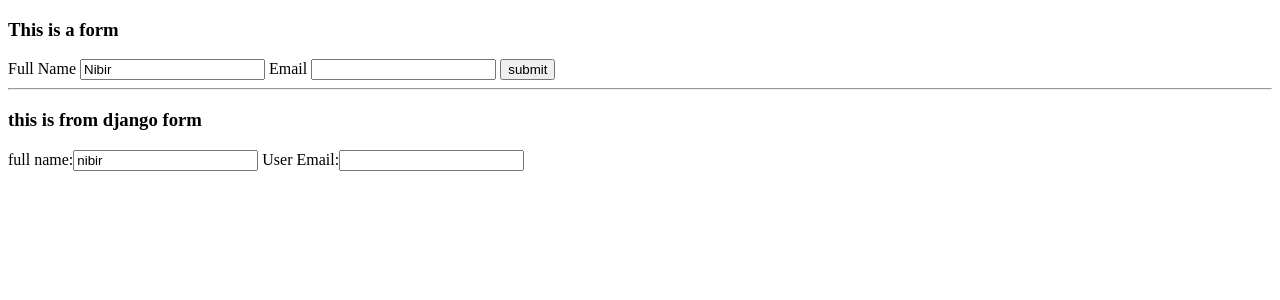
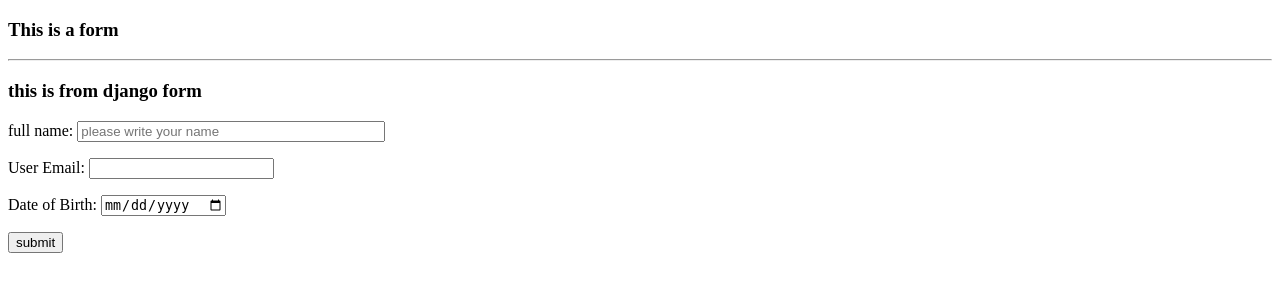
Before and after one commit to mz-nibir/Django-practise, a Django app: page /form/ in a window 1280 px wide. Shown: the top 300 px of the page. Run offline with Django 3.2, Linux system fonts and the light colour scheme.

Commit message:
django widget practise

```diff
--- a/My_First_Project/first_app/forms.py
+++ b/My_First_Project/first_app/forms.py
@@ -1,6 +1,8 @@
 from django import forms
 
 class user_form (forms.Form):
-    user_name = forms.CharField(label='full name',initial='nibir')
+    user_name = forms.CharField(label='full name',widget=forms.TextInput(attrs={'placeholder':'please write your name','style':'width:300px'}))
 
     user_email= forms.EmailField(label='User Email')
+
+    dob = forms.DateField(label='Date of Birth', widget=forms.TextInput(attrs={'type':'date'}))
--- a/My_First_Project/templates/first_app/form.html
+++ b/My_First_Project/templates/first_app/form.html
@@ -6,12 +6,9 @@
   </head>
   <body>
     <h3>This is a form</h3>
-    <form  action="" method="post">
+    <!-- <form  action="" method="post">
 
-      <!-- <label for="test_field">This is for testing</label>
-      <input type="text" name="test_field" value="Nibir" required>
 
-      <input type="submit" name="" value="submit"> -->
 
       <label for="user_name">Full Name</label>
       <input type="text" name="user_name" value="Nibir" required>
@@ -19,14 +16,16 @@
       <label for="email">Email</label>
       <input type="email" name="email" value="" required>
 
-      <input type="submit" name="" value="submit">
+      <input type="submit" name="" value="submit"> -->
 
       <hr>
 
       <h3>{{heading_1}}</h3>
 
       <form class="" action="" method="post">
-        {{text_form}}
+        {{text_form.as_p}}
+
+        <input type="button" name="" value="submit">
 
       </form>
 
```
